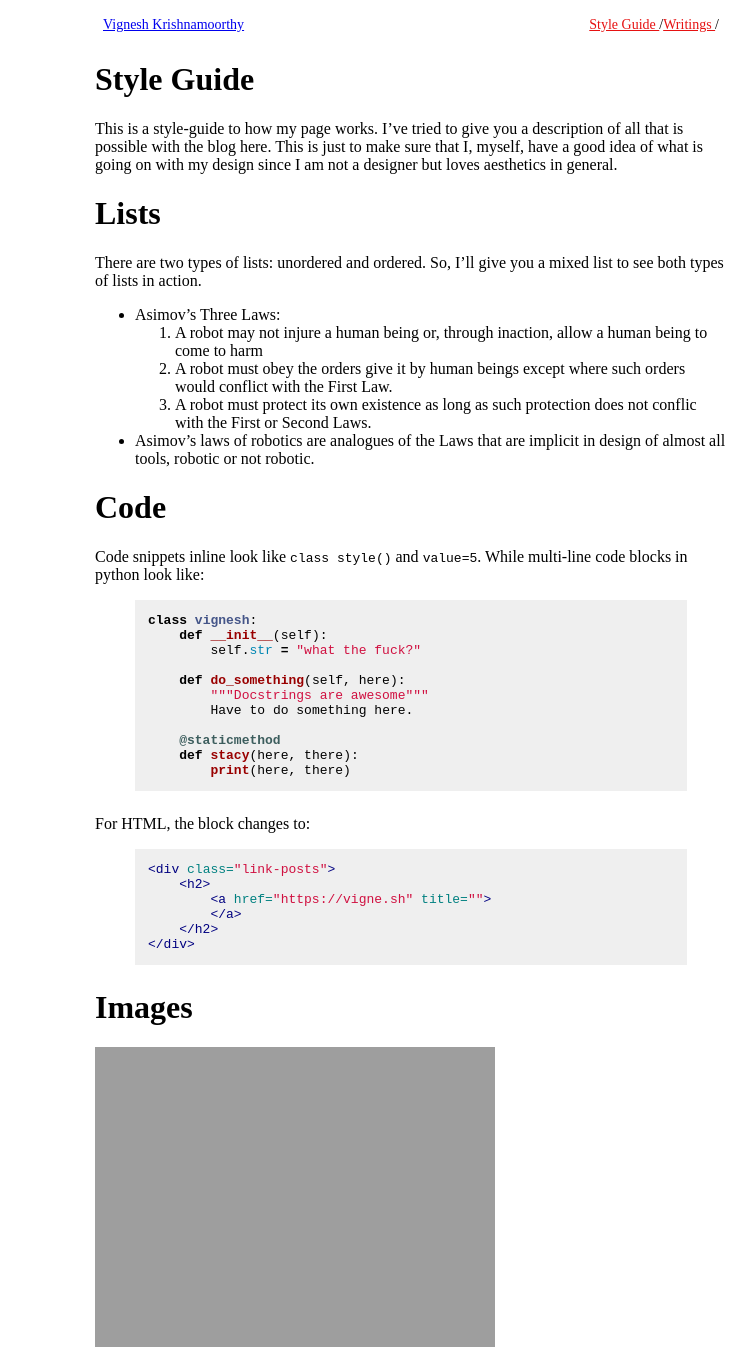
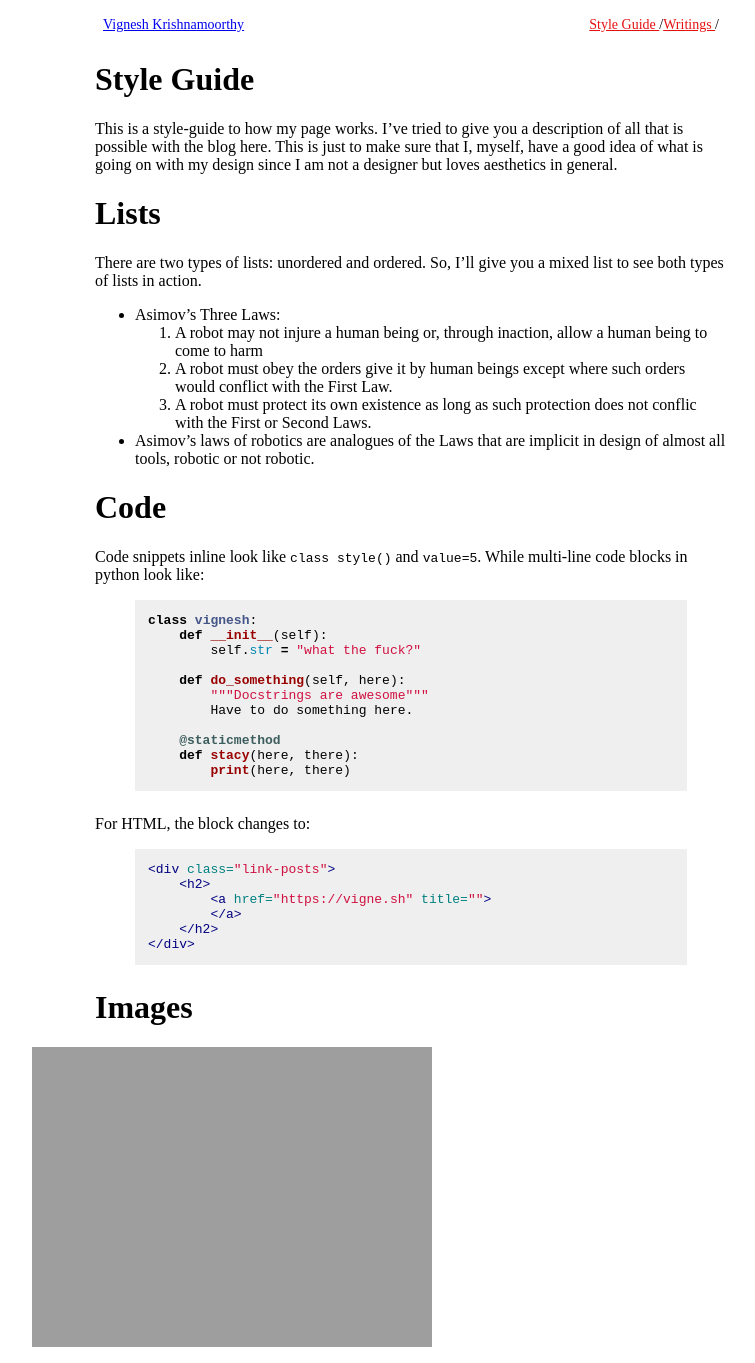
Before and after one commit to vignkri/vignkri.github.io, a Jekyll site: the page built from style/index.md, in a window 1280 px wide. Shown: the whole page, without its empty margins (229-984 px from the left). Built offline with Jekyll 4.4.1, drawn with Linux system fonts in a browser that asks for light colours; comment, search, counter and statistics services are not loaded.

Commit message:
CSS for images inserted into posts and pages.

```diff
--- a/assets/css/main.scss
+++ b/assets/css/main.scss
@@ -6,18 +6,7 @@
 @import "variables";
 @import "highlighter";
 
-.home {
-    margin-top: 0px;
-    margin-right: 0px;
-    margin-left: 0px;
-}
-
-.content {
-    width: 50%;
-    margin: auto;
-}
-
-.page-title {
+div#main{
     width: 50%;
     margin: auto;
 }
@@ -60,3 +49,11 @@ h1 {
 body {
     font-family: $base-font;
 }
+
+p img{
+    margin-left: -10%;
+    max-width: 120%;
+    max-height: 20%;
+    width: auto;
+    height: auto;
+}
```
